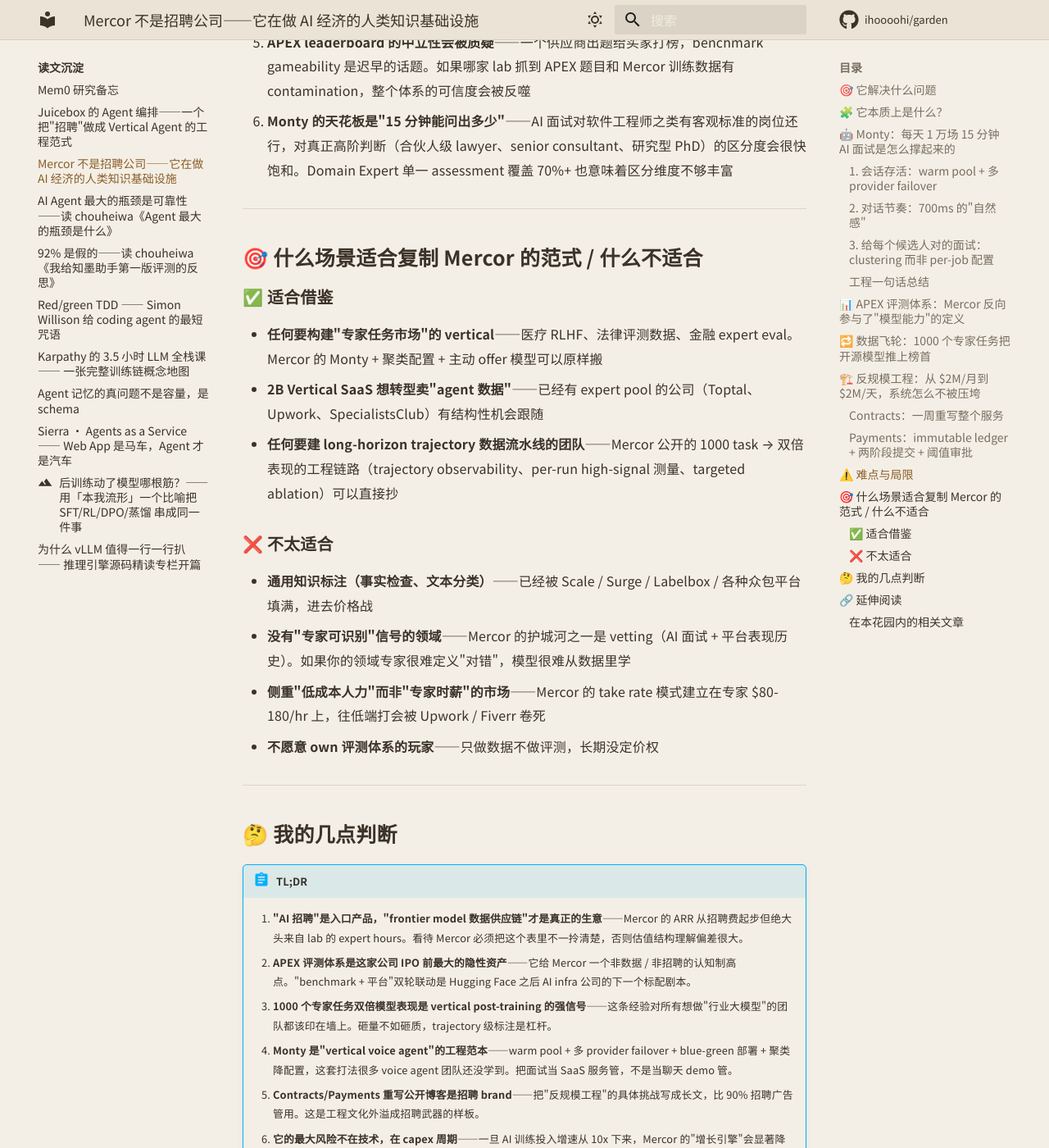
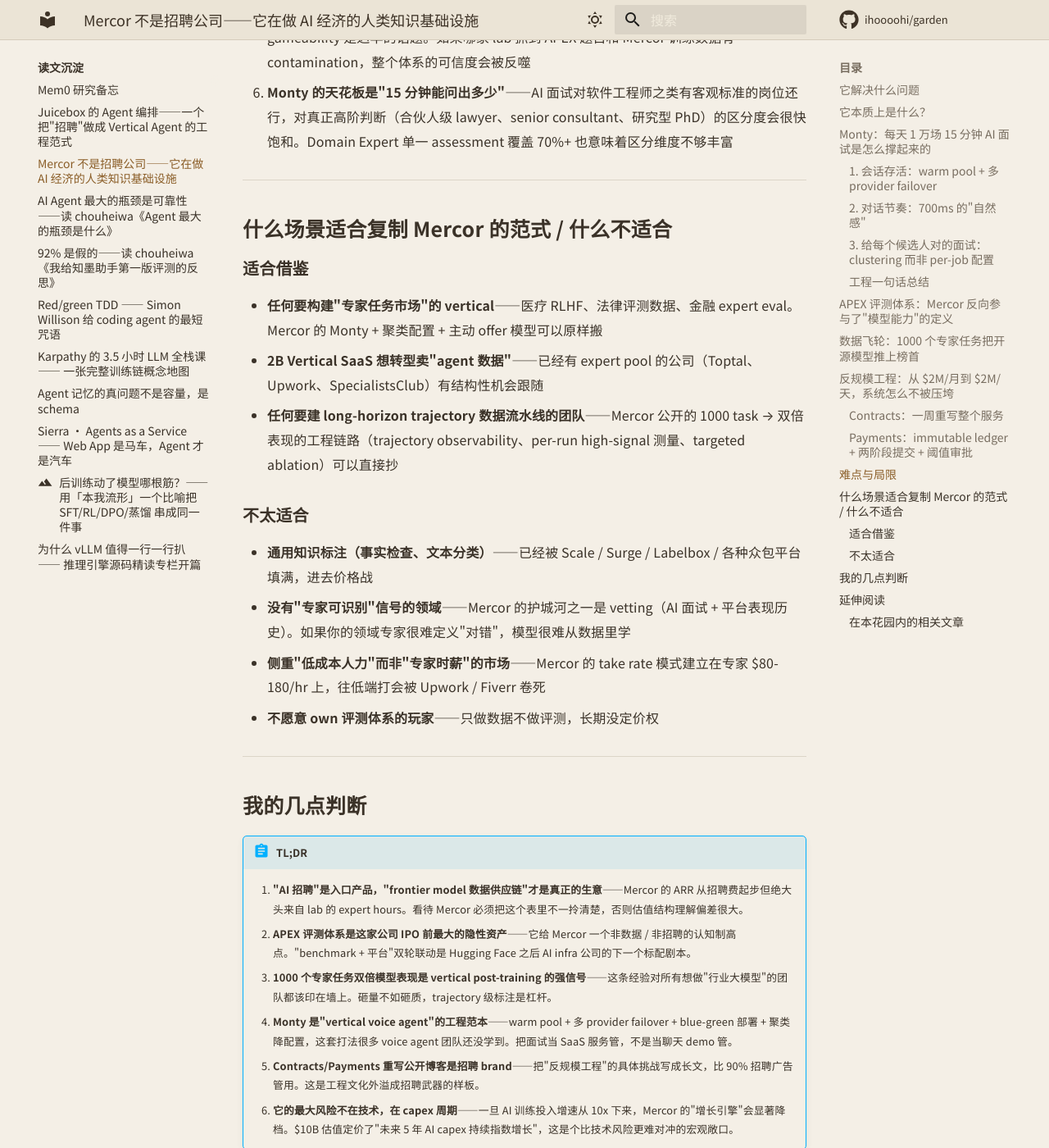
Before and after one commit to ihoooohi/garden, an MkDocs documentation site: the page built from docs/reading/mercor-human-data-infrastructure.md, in a window 1280 px wide and 1400 px high, scrolled down 10294 px. Shown: the whole window at 82% size. Built offline with MkDocs 1.6.1 and Material for MkDocs 9.7.7, drawn with Linux system fonts in a browser that asks for light colours; comment, search, counter and statistics services are not loaded; some of the changed text lies outside the part shown.

```diff
--- a/docs/reading/mercor-human-data-infrastructure.md
+++ b/docs/reading/mercor-human-data-infrastructure.md
@@ -22,7 +22,7 @@ tags:
 
 ---
 
-## 🎯 它解决什么问题
+## 它解决什么问题
 
 过去两年所有人都在惊叹模型能力的飞跃，但有一个反差很少被点破：**模型变强了，企业的工作流根本没动**。Foundation model 像一群顶尖大学新人——智商够，但你扔进一家公司，没人 onboard、不懂工具、不懂"在我们这家公司什么叫做得好"，他们就是废的。
 
@@ -40,7 +40,7 @@ Mercor 的判断是：要把模型从"benchmark 高分"推到"在企业里干活
 
 ---
 
-## 🧩 它本质上是什么？
+## 它本质上是什么？
 
 !!! tip "核心判断"
     **Mercor ≠ AI 招聘平台 = 一个把"人类专业知识"做成可调度资源池的 vertical 数据基础设施。它在 AI 供应链上的位置类似于 AWS 在云计算供应链上的位置——往上走它做评测（APEX）反向定义模型能力，往下走它在做 enterprise agent 部署的 last mile。**
@@ -63,7 +63,7 @@ Mercor 的判断是：要把模型从"benchmark 高分"推到"在企业里干活
 
 ---
 
-## 🤖 Monty：每天 1 万场 15 分钟 AI 面试是怎么撑起来的
+## Monty：每天 1 万场 15 分钟 AI 面试是怎么撑起来的
 
 如果说 Mercor 是 AI 数据供应链的"漏斗"，**Monty 就是这个漏斗的入口阀门**。它是一个语音 AI 面试官，每 9 秒就有一个人开始一场面试，每场 15 分钟，每天 ~10,000 场，覆盖几百个职业类别。
 
@@ -128,7 +128,7 @@ Monty 不是"用 GPT 做面试"——是把每场对话当成 SaaS 服务的一
 
 ---
 
-## 📊 APEX 评测体系：Mercor 反向参与了"模型能力"的定义
+## APEX 评测体系：Mercor 反向参与了"模型能力"的定义
 
 大多数 AI labs 的供应商只是"被使用"——给数据，模型公司用，模型公司打榜，供应商在场外鼓掌。Mercor 做了一件更聪明的事：**它自己出了一套 benchmark 体系，让模型公司在它定义的尺子上打榜**。
 
@@ -163,7 +163,7 @@ APEX-SWE 用了 Mercor 平台上的真实 SWE 制作 task：
 
 ---
 
-## 🔁 数据飞轮：1000 个专家任务把开源模型推上榜首
+## 数据飞轮：1000 个专家任务把开源模型推上榜首
 
 最有说服力的一篇是 2026-01 / 2026-02 那两篇 Applied Compute 合作博客。它把"高质量专家数据 → 模型表现"的因果做到了**线性可见**：
 
@@ -203,7 +203,7 @@ Mercor 把这个 thesis 公开发出来等于自我宣传：以后每家 lab 想
 
 ---
 
-## 🏗️ 反规模工程：从 $2M/月到 $2M/天，系统怎么不被压垮
+## 反规模工程：从 $2M/月到 $2M/天，系统怎么不被压垮
 
 Mercor 工程团队公开发了两篇相当硬核的 retrospective：**Contracts 服务一周重写**（2025-07，称作"John Wick"）和 **Payments 系统从 $2M/月到 $2M/天的演化**（2026-06）。两篇放在一起读特别有信息量——它们是两个不同维度的"反规模工程"。
 
@@ -250,7 +250,7 @@ Payments 这套问题不一样——**正确性不是"99.99%"是"100%"**。一
 
 ---
 
-## ⚠️ 难点与局限
+## 难点与局限
 
 Mercor 的范式不是没代价：
 
@@ -263,15 +263,15 @@ Mercor 的范式不是没代价：
 
 ---
 
-## 🎯 什么场景适合复制 Mercor 的范式 / 什么不适合
+## 什么场景适合复制 Mercor 的范式 / 什么不适合
 
-### ✅ 适合借鉴
+### 适合借鉴
 
 - **任何要构建"专家任务市场"的 vertical**——医疗 RLHF、法律评测数据、金融 expert eval。Mercor 的 Monty + 聚类配置 + 主动 offer 模型可以原样搬
 - **2B Vertical SaaS 想转型卖"agent 数据"**——已经有 expert pool 的公司（Toptal、Upwork、SpecialistsClub）有结构性机会跟随
 - **任何要建 long-horizon trajectory 数据流水线的团队**——Mercor 公开的 1000 task → 双倍表现的工程链路（trajectory observability、per-run high-signal 测量、targeted ablation）可以直接抄
 
-### ❌ 不太适合
+### 不太适合
 
 - **通用知识标注（事实检查、文本分类）**——已经被 Scale / Surge / Labelbox / 各种众包平台填满，进去价格战
 - **没有"专家可识别"信号的领域**——Mercor 的护城河之一是 vetting（AI 面试 + 平台表现历史）。如果你的领域专家很难定义"对错"，模型很难从数据里学
@@ -280,7 +280,7 @@ Mercor 的范式不是没代价：
 
 ---
 
-## 🤔 我的几点判断
+## 我的几点判断
 
 !!! abstract "TL;DR"
     1. **"AI 招聘"是入口产品，"frontier model 数据供应链"才是真正的生意**——Mercor 的 ARR 从招聘费起步但绝大头来自 lab 的 expert hours。看待 Mercor 必须把这个表里不一拎清楚，否则估值结构理解偏差很大。
@@ -304,7 +304,7 @@ Mercor 的范式不是没代价：
 
 ---
 
-## 🔗 延伸阅读
+## 延伸阅读
 
 - [Organizing human intelligence to power the AI economy](https://www.mercor.com/blog/organizing-human-intelligence-to-power-the-ai-economy/) —— Mercor 自己的 thesis 文，最权威的"我们到底在做什么"
 - [Engineering Monty: Scaling an AI Interviewer](https://www.mercor.com/blog/monty-engineering-deep-dive/) —— 每天 1 万场 AI 面试的工程拆解
```
